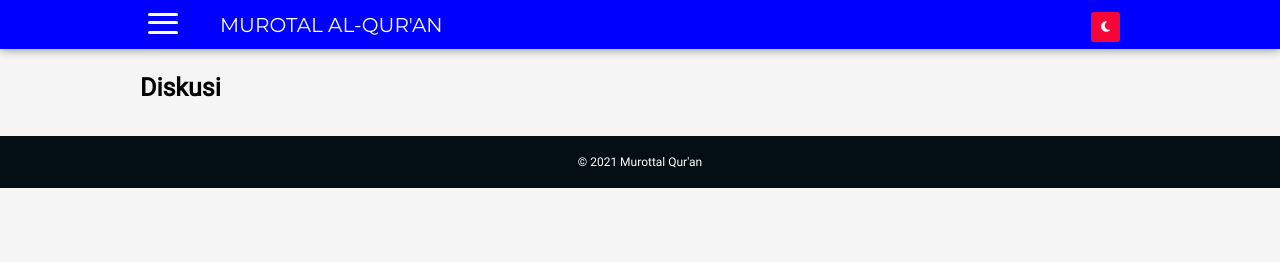
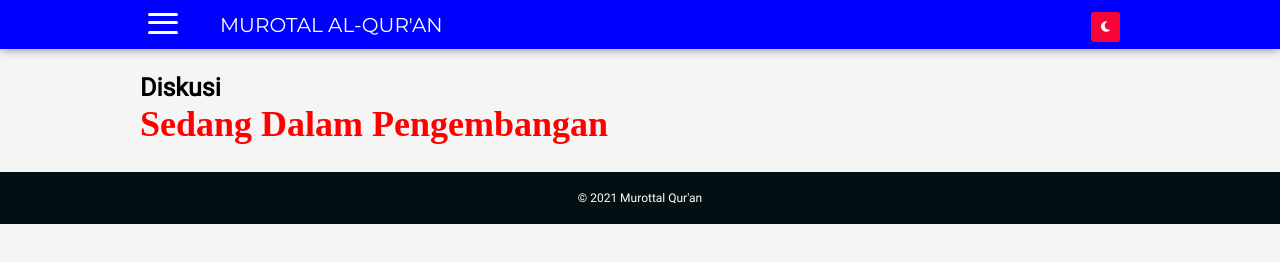
Before and after one commit to anonyms2/murotalqur-an, a plain HTML site: page diskusi.html in a window 1280 px wide. Drawn offline with Linux system fonts and the light colour scheme.

Commit message:
Update diskusi.html

```diff
--- a/diskusi.html
+++ b/diskusi.html
@@ -36,6 +36,7 @@
     </div>
     <div id="wrapper"><!-- Wrapper start -->
     <h1 class="judul">Diskusi</h1>
+    <h1 style="color:red; font-size:36px; font-weight:bold;">Sedang Dalam Pengembangan</h1>
     </div>
     <button onclick="topFunction()" id="myBtn" title="Go to top"><i class="fas fa-angle-up "></i></button>
         <!-- footer start -->
```
